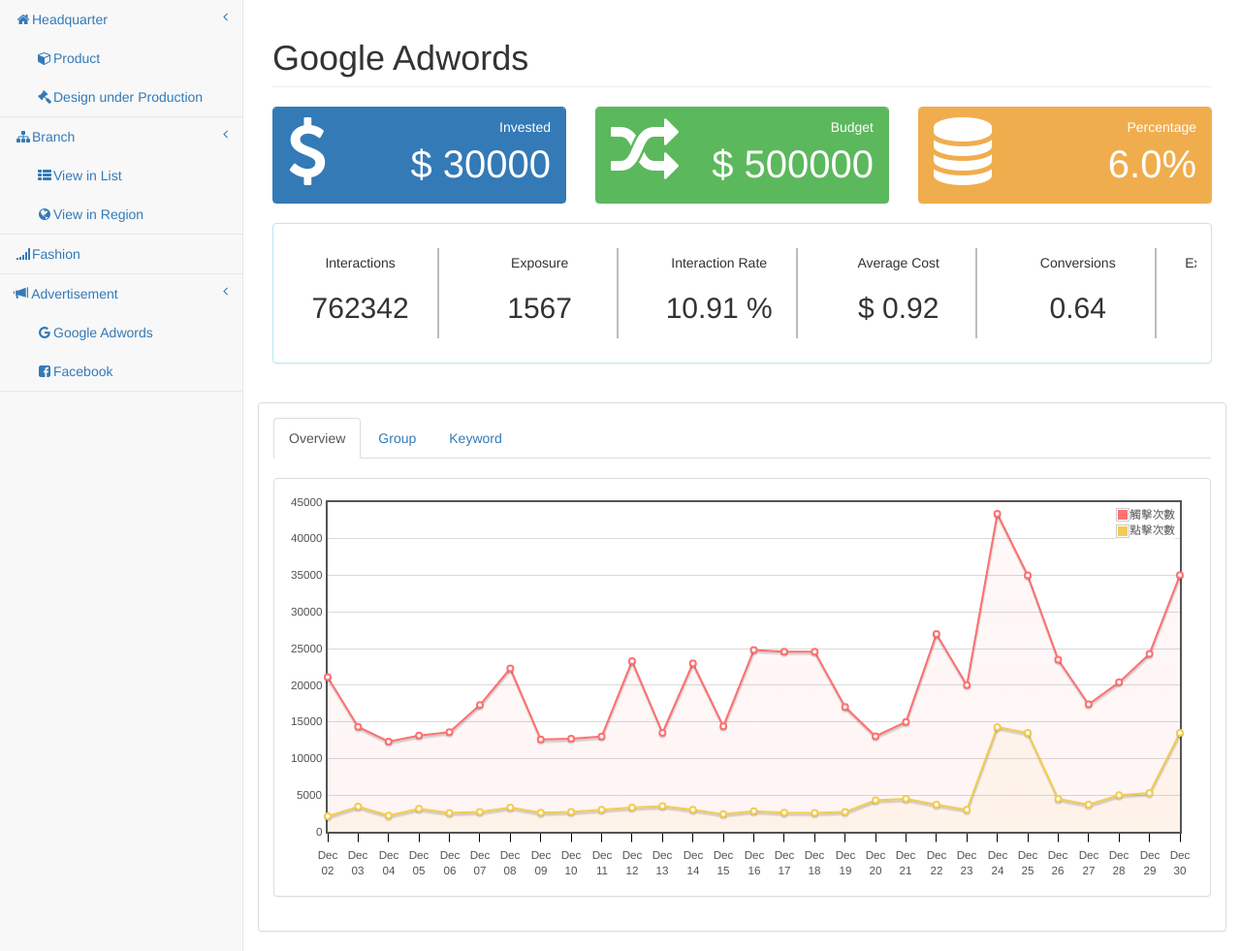
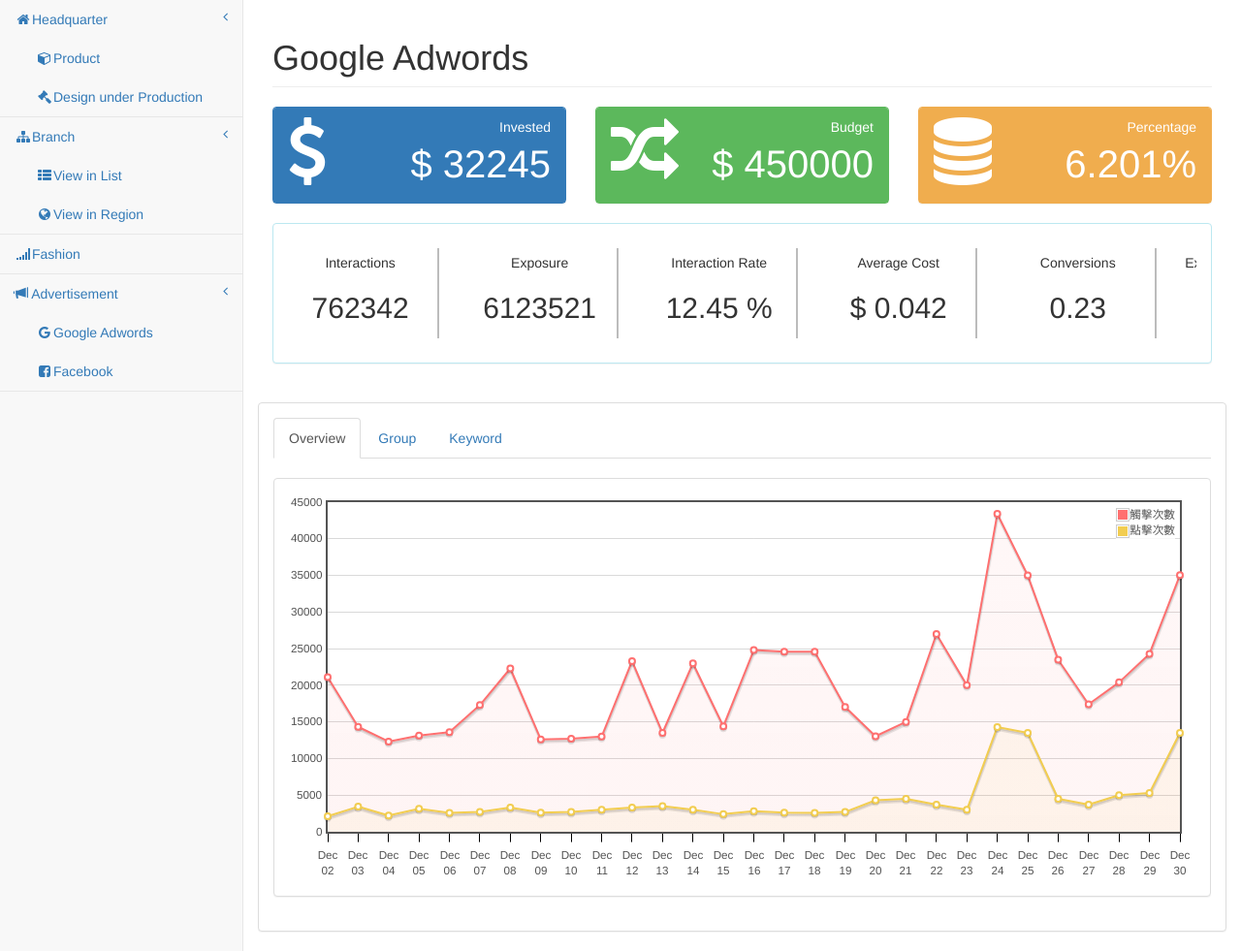
Before and after one commit to oscar84922tw/zara_web, a Django app: page /google/ in a window 1280 px wide. Shown: the part 51-1032 px from the top of the page at 97% size. Run offline with Django 3.2, Linux system fonts and the light colour scheme; some libraries are stand-ins or nearby versions.

Commit message:
change db data

```diff
--- a/female/views.py
+++ b/female/views.py
@@ -55,19 +55,21 @@
 
 
 def _fb(request):
-    invested = 20000
-    budget = 500000
+    invested = 16335
+    budget = 50000
+    percent = (invested / (budget + 500000)) * 100
     return render(request, 'fb.html', {'invested': invested,
                                        'budget': budget,
-                                       'percentages': float(invested / budget) * 100})
+                                       'percentages': float('%.4f' % percent)})
 
 
 def _google(request):
-    invested = 30000
-    budget = 500000
+    invested = 32245
+    budget = 450000
+    percent = (invested / (budget + 70000)) * 100
     return render(request, 'google.html', {'invested': invested,
                                            'budget': budget,
-                                           'percentages': float(invested / budget) * 100})
+                                           'percentages': float('%.4f' % percent)})
 
 
 def _list(request):
--- a/static/data/google-flot-data.js
+++ b/static/data/google-flot-data.js
@@ -125,76 +125,73 @@
 
     function plot() {
         var data1 = [
-            [gd(2016, 12, 2), 2110],
-            [gd(2016, 12, 3), 3430],
-            [gd(2016, 12, 4), 2220],
-            [gd(2016, 12, 5), 3130],
-            [gd(2016, 12, 6), 2590],
-            [gd(2016, 12, 7), 2700],
-            [gd(2016, 12, 8), 3300],
-            [gd(2016, 12, 9), 2610],
-            [gd(2016, 12, 10), 2700],
-            [gd(2016, 12, 11), 3000],
-            [gd(2016, 12, 12), 3300],
-            [gd(2016, 12, 13), 3500],
-            [gd(2016, 12, 14), 3000],
-            [gd(2016, 12, 15), 2400],
-            [gd(2016, 12, 16), 2800],
-            [gd(2016, 12, 17), 2600],
-            [gd(2016, 12, 18), 2590],
-            [gd(2016, 12, 19), 2700],
-            [gd(2016, 12, 20), 4300],
-            [gd(2016, 12, 21), 4500],
-            [gd(2016, 12, 22), 3700],
-            [gd(2016, 12, 23), 3000],
-            [gd(2016, 12, 24), 14300],
-            [gd(2016, 12, 25), 13500],
-            [gd(2016, 12, 26), 4500],
-            [gd(2016, 12, 27), 3700],
-            [gd(2016, 12, 28), 5000],
-            [gd(2016, 12, 29), 5300],
-            [gd(2016, 12, 30), 13500]
+            [gd(2016, 12, 2), 6.7],
+            [gd(2016, 12, 3), 6.82],
+            [gd(2016, 12, 4), 6.62],
+            [gd(2016, 12, 5), 6.52],
+            [gd(2016, 12, 6), 7.2],
+            [gd(2016, 12, 7), 6.2],
+            [gd(2016, 12, 8), 6.8],
+            [gd(2016, 12, 9), 6.32],
+            [gd(2016, 12, 10), 5.82],
+            [gd(2016, 12, 11), 5.52],
+            [gd(2016, 12, 12), 6.02],
+            [gd(2016, 12, 13), 6.82],
+            [gd(2016, 12, 14), 6.82],
+            [gd(2016, 12, 15), 6.2],
+            [gd(2016, 12, 16), 6.78],
+            [gd(2016, 12, 17), 6.12],
+            [gd(2016, 12, 18), 6.22],
+            [gd(2016, 12, 19), 6.32],
+            [gd(2016, 12, 20), 6.42],
+            [gd(2016, 12, 21), 6.12],
+            [gd(2016, 12, 22), 5.92],
+            [gd(2016, 12, 23), 5.82],
+            [gd(2016, 12, 24), 5.42],
+            [gd(2016, 12, 25), 5.82],
+            [gd(2016, 12, 26), 5.42],
+            [gd(2016, 12, 27), 5.2],
+            [gd(2016, 12, 28), 6.42],
+            [gd(2016, 12, 29), 6.82],
+            [gd(2016, 12, 30), 6.72]
         ];
-        var data2 = [
-            [gd(2016, 12, 2), 21120],
-            [gd(2016, 12, 3), 14330],
-            [gd(2016, 12, 4), 12320],
-            [gd(2016, 12, 5), 13130],
-            [gd(2016, 12, 6), 13590],
-            [gd(2016, 12, 7), 17300],
-            [gd(2016, 12, 8), 22300],
-            [gd(2016, 12, 9), 12610],
-            [gd(2016, 12, 10), 12700],
-            [gd(2016, 12, 11), 13000],
-            [gd(2016, 12, 12), 23300],
-            [gd(2016, 12, 13), 13500],
-            [gd(2016, 12, 14), 23000],
-            [gd(2016, 12, 15), 14400],
-            [gd(2016, 12, 16), 24800],
-            [gd(2016, 12, 17), 24600],
-            [gd(2016, 12, 18), 24590],
-            [gd(2016, 12, 19), 17040],
-            [gd(2016, 12, 20), 13040],
-            [gd(2016, 12, 21), 15004],
-            [gd(2016, 12, 22), 27004],
-            [gd(2016, 12, 23), 20004],
-            [gd(2016, 12, 24), 43404],
-            [gd(2016, 12, 25), 35000],
-            [gd(2016, 12, 26), 23500],
-            [gd(2016, 12, 27), 17400],
-            [gd(2016, 12, 28), 20400],
-            [gd(2016, 12, 29), 24300],
-            [gd(2016, 12, 30), 35040]
-        ];
+        // var data2 = [
+        //     [gd(2016, 12, 2), 21120],
+        //     [gd(2016, 12, 3), 14330],
+        //     [gd(2016, 12, 4), 12320],
+        //     [gd(2016, 12, 5), 13130],
+        //     [gd(2016, 12, 6), 13590],
+        //     [gd(2016, 12, 7), 17300],
+        //     [gd(2016, 12, 8), 22300],
+        //     [gd(2016, 12, 9), 12610],
+        //     [gd(2016, 12, 10), 12700],
+        //     [gd(2016, 12, 11), 13000],
+        //     [gd(2016, 12, 12), 23300],
+        //     [gd(2016, 12, 13), 13500],
+        //     [gd(2016, 12, 14), 23000],
+        //     [gd(2016, 12, 15), 14400],
+        //     [gd(2016, 12, 16), 24800],
+        //     [gd(2016, 12, 17), 24600],
+        //     [gd(2016, 12, 18), 24590],
+        //     [gd(2016, 12, 19), 17040],
+        //     [gd(2016, 12, 20), 13040],
+        //     [gd(2016, 12, 21), 15004],
+        //     [gd(2016, 12, 22), 27004],
+        //     [gd(2016, 12, 23), 20004],
+        //     [gd(2016, 12, 24), 43404],
+        //     [gd(2016, 12, 25), 35000],
+        //     [gd(2016, 12, 26), 23500],
+        //     [gd(2016, 12, 27), 17400],
+        //     [gd(2016, 12, 28), 20400],
+        //     [gd(2016, 12, 29), 24300],
+        //     [gd(2016, 12, 30), 35040]
+        // ];
         // var dataset = [data1, data2]
 
         function gd(year, month, day) {
             return new Date(year, month - 1, day).getTime();
         }
-        var dataset = [{
-            label: "觸擊次數",
-            data: data2
-        }, {
+        var dataset = [ {
             label: "點擊次數",
             data: data1
         }];
@@ -222,7 +219,6 @@
                 axisLabelPadding: 10
             },
             yaxis: {
-                position: "right",
                 axisLabel: "Change(%)",
                 axisLabelUseCanvas: true,
                 axisLabelFontSizePixels: 12,
--- a/templates/google.html
+++ b/templates/google.html
@@ -86,27 +86,27 @@
                     </div>
                     <div class="col-lg-2 text-center borderline">
                         <p>Exposure</p>
-                        <h2>1567</h2>
+                        <h2>6123521</h2>
                     </div>
                     <div class="col-lg-2 text-center borderline">
                         <p>Interaction Rate</p>
-                        <h2>10.91 %</h2>
+                        <h2>12.45 %</h2>
                     </div>
                     <div class="col-lg-2 text-center borderline">
                         <p>Average Cost</p>
-                        <h2>$ 0.92</h2>
+                        <h2>$ 0.042</h2>
                     </div>
                     <div class="col-lg-2 text-center borderline">
                         <p>Conversions</p>
-                        <h2>0.64</h2>
+                        <h2>0.23</h2>
                     </div>
                     <div class="col-lg-2 text-center borderline">
                         <p>Expense per Conversion</p>
-                        <h2>$ 3.00</h2>
+                        <h2>$ 0.183</h2>
                     </div>
                     <div class="col-lg-2 text-center">
                         <p>Total Expense</p>
-                        <h2>$ 156.5</h2>
+                        <h2>$ 32243</h2>
                     </div>
                 </div>
             </div>
--- a/zara/settings.py
+++ b/zara/settings.py
@@ -25,7 +25,7 @@
 # SECURITY WARNING: don't run with debug turned on in production!
 DEBUG = True
 
-ALLOWED_HOSTS = [ u'shrouded-plateau-33721.herokuapp.com']
+ALLOWED_HOSTS = [u'shrouded-plateau-33721.herokuapp.com', 'localhost']
 
 
 # Application definition
```
Also changed, not shown: scripts/insert_products_and_designunderproduction_and_fashion.py (+4 -4 lines), db.sqlite3, 2 other files.
